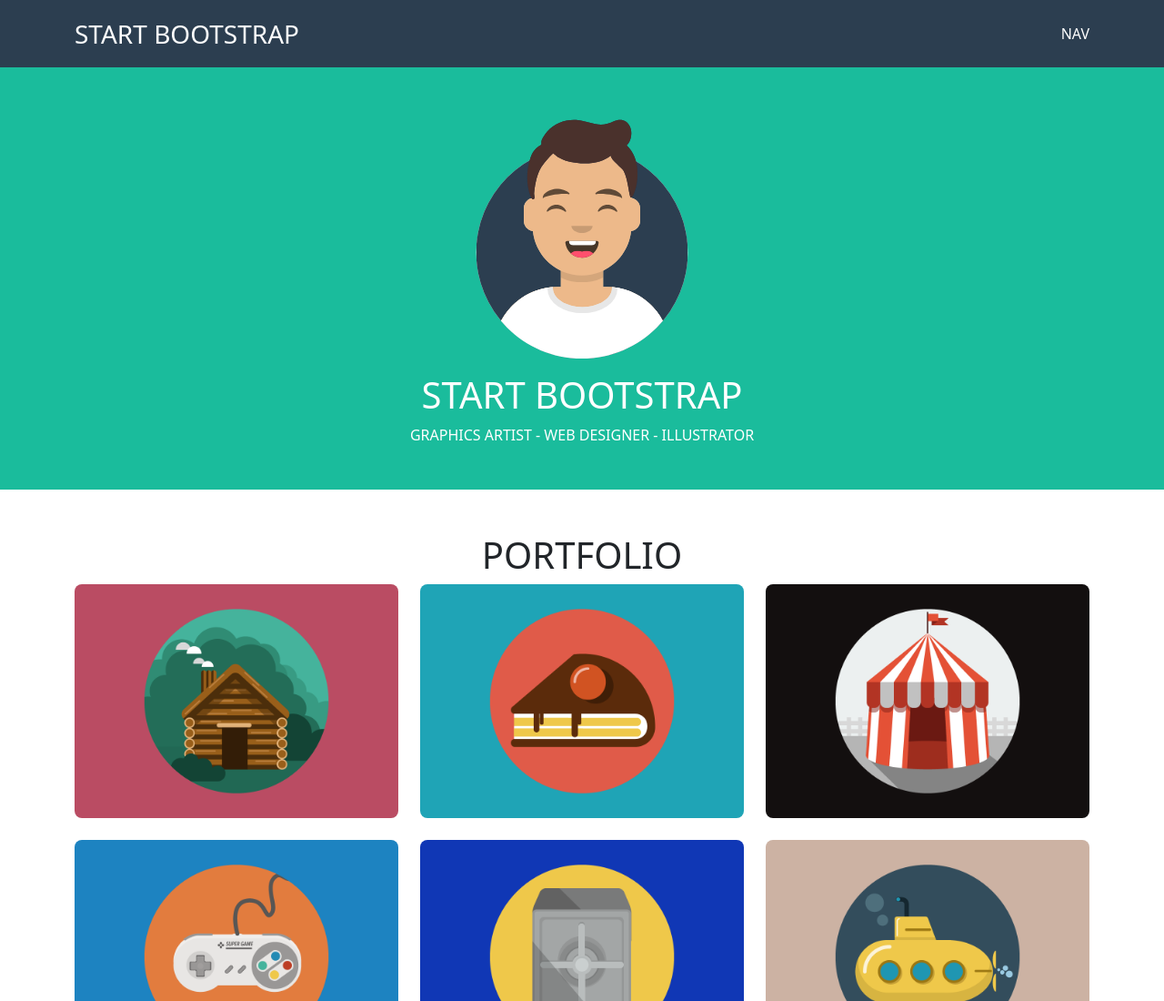
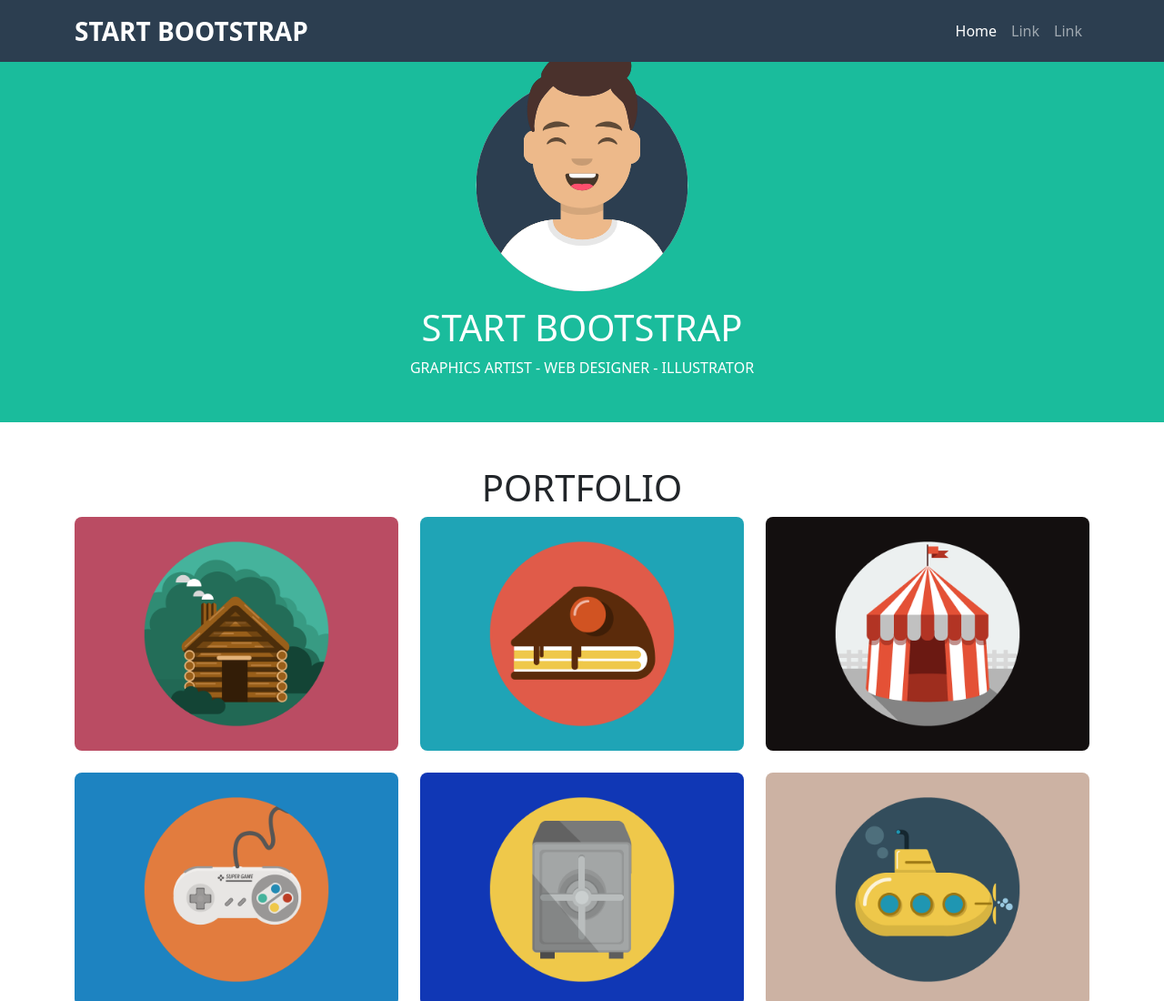
Before and after one commit to daniele-rosati/-html-css-bootstrap-freelancer, a plain HTML site: page index.html in a window 1280 px wide. Shown: the top 1100 px of the page at 91% size. Drawn offline with nearby package versions, Linux system fonts and the light colour scheme.

Commit message:
ci ho provato

```diff
--- a/index.html
+++ b/index.html
@@ -10,13 +10,29 @@
 </head>
 
 <body>
-    <header class="ms-bg-darkblue text-white text-uppercase py-3">
-        <div class="container">
-            <div class="d-flex justify-content-between align-items-center">
-                <div class="fs-3">start bootstrap</div>
-                <div>nav</div>
+    <header class="ms-bg-darkblue text-white fixed-top">
+
+        <nav class="navbar navbar-expand-sm ms-bg-darkblue"  data-bs-theme="dark">
+            <div class="container">
+                <a class="navbar-brand fs-3 fw-bold" href="#"> START BOOTSTRAP </a>
+                <button class="navbar-toggler" type="button" data-bs-toggle="collapse" data-bs-target="#navbarSupportedContent" aria-controls="navbarSupportedContent" aria-expanded="false" aria-label="Toggle navigation">
+                <span class="navbar-toggler-icon"></span>
+                </button>
+                <div class="collapse navbar-collapse justify-content-end" id="navbarSupportedContent">
+                    <ul class="navbar-nav mb-2 mb-sm-0 ">
+                        <li class="nav-item">
+                            <a class="nav-link active" aria-current="page" href="#">Home</a>
+                        </li>
+                        <li class="nav-item">
+                            <a class="nav-link" href="#">Link</a>
+                        </li>
+                        <li class="nav-item">
+                            <a class="nav-link" href="#">Link</a>
+                        </li>
+                    </ul>
+                </div>
             </div>
-        </div>
+          </nav>
     </header>
     <main>
         <!-- hero -->
@@ -25,6 +41,7 @@
             <img class="pb-3" src="/bootstrap_freelancer/img/avatar.svg" alt="smiling man">
             <h1>start bootstrap</h1>
             <div>graphics artist - web designer - illustrator</div>
+
 
         </section>
         <!-- /hero -->
```
